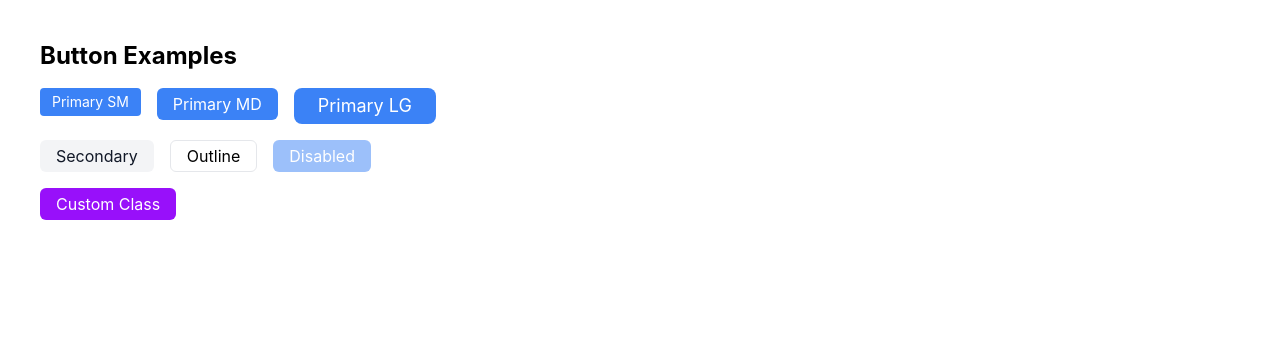
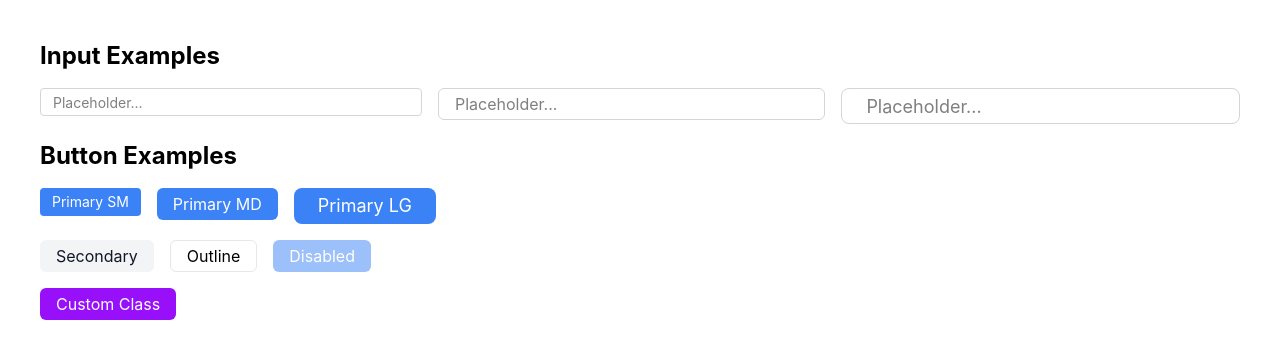
Before and after one commit to doniyorswe/ucraft-ui, a React (Vite) app: page /button in a window 1280 px wide. Shown: the top 358 px of the page. Built offline with nearby package versions, Linux system fonts and the light colour scheme.

Commit message:
feat: Added Input component

```diff
--- a/src/App.tsx
+++ b/src/App.tsx
@@ -1,10 +1,17 @@
-import { Button } from "./components";
+import { Button } from "./components/Button";
+import { Input } from "./components/Input";
 
 const App = () => {
   return (
     <div className="p-10 space-y-4">
+      <h1 className="text-2xl font-bold">Input Examples</h1>
+      <div className="flex gap-4">
+        <Input placeholder="Placeholder..." size="sm" />
+        <Input placeholder="Placeholder..." size="md" />
+        <Input placeholder="Placeholder..." size="lg" />
+      </div>
+
       <h1 className="text-2xl font-bold">Button Examples</h1>
-
       <div className="flex gap-4">
         <Button variant="primary" size="sm">
           Primary SM
--- a/src/components/Button/Button.tsx
+++ b/src/components/Button/Button.tsx
@@ -22,11 +22,14 @@ const Button = React.forwardRef<HTMLButtonElement, ButtonProps>(
       lg: "h-9 px-6 text-lg rounded-lg",
     };
 
+    const baseClasses =
+      "inline-flex items-center justify-center transition-colors disabled:cursor-not-allowed";
+
     return (
       <button
         ref={ref}
         className={twMerge(
-          "inline-flex items-center justify-center transition-colors focus:outline-none focus:ring-2 focus:ring-ring focus:ring-offset-2 disabled:cursor-not-allowed",
+          baseClasses,
           variants[variant],
           sizes[size],
           className,
--- a/src/components/Button/index.ts
+++ b/src/components/Button/index.ts
@@ -1 +1 @@
-export * from './Button';
+export * from "./Button";
--- /dev/null
+++ b/src/components/Input/Input.tsx
@@ -0,0 +1,34 @@
+import { forwardRef } from "react";
+import { twMerge } from "tailwind-merge";
+
+export interface InputProps extends Omit<
+  React.InputHTMLAttributes<HTMLInputElement>,
+  "size"
+> {
+  size?: "sm" | "md" | "lg";
+}
+
+const Input = forwardRef<HTMLInputElement, InputProps>(
+  ({ size = "md", ...props }, ref) => {
+    const sizes = {
+      sm: "h-7 px-3 text-sm rounded",
+      md: "h-8 px-4 text-base rounded-md",
+      lg: "h-9 px-6 text-lg rounded-lg",
+    };
+
+    const baseClasses =
+      "w-full rounded-md border border-gray-300 focus:outline-none focus:ring-2 focus:ring-blue-500 focus:border-transparent";
+
+    return (
+      <input
+        ref={ref}
+        {...props}
+        className={twMerge(baseClasses, sizes[size])}
+      />
+    );
+  },
+);
+
+Input.displayName = "Input";
+
+export { Input };
--- /dev/null
+++ b/src/components/Input/index.ts
@@ -0,0 +1 @@
+export { Input } from "./Input";
--- a/src/components/index.ts
+++ /dev/null
@@ -1 +0,0 @@
-export * from './Button';
--- a/src/index.ts
+++ b/src/index.ts
@@ -1 +1,2 @@
-export * from './components/Button';
+export * from "./components/Button";
+export * from "./components/Input";
```
